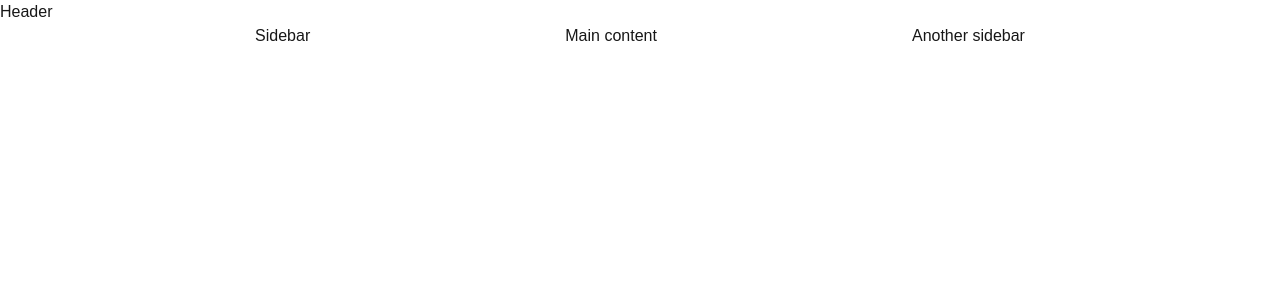
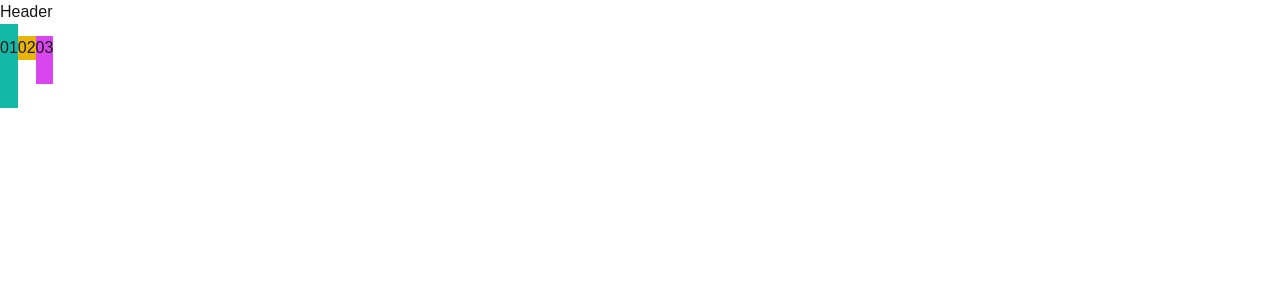
Before and after one commit to Nathan-Mwai/Learning-tailwind, a Next.js app: page / in a window 1280 px wide. Shown: the top 300 px of the page. Built offline with nearby package versions, Linux system fonts and the light colour scheme; a web font is replaced by a local one.

Commit message:
Align items done

```diff
--- a/src/app/page.tsx
+++ b/src/app/page.tsx
@@ -39,12 +39,12 @@ export default function Home() {
       {/* Flexing starts here */}
       <div className="Parent">
         <div>Header</div>
-        <div className="flex justify-evenly">
-            <div className="">Sidebar</div>
-            <div className="">Main content</div>
-            <div className="">Another sidebar</div>
-          </div>
+        <div className="flex items-baseline">
+          <div className=" bg-teal-500 pt-2 pb-6">01</div>
+          <div className=" bg-yellow-500 pt-8 pb-12">02</div>
+          <div className=" bg-fuchsia-500 pt-12 pb-4">03</div>
         </div>
       </div>
+    </div>
   );
 }
```
